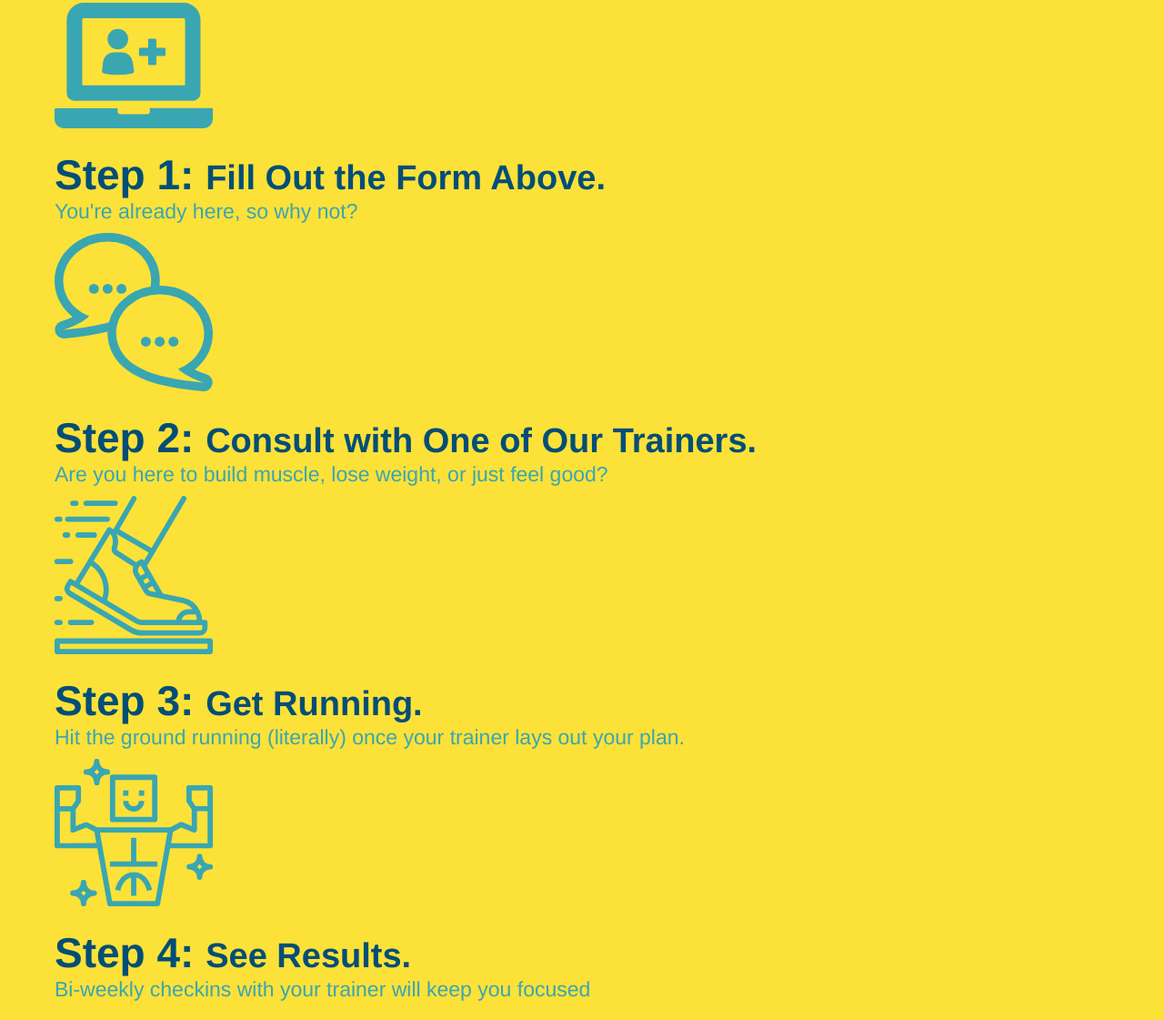
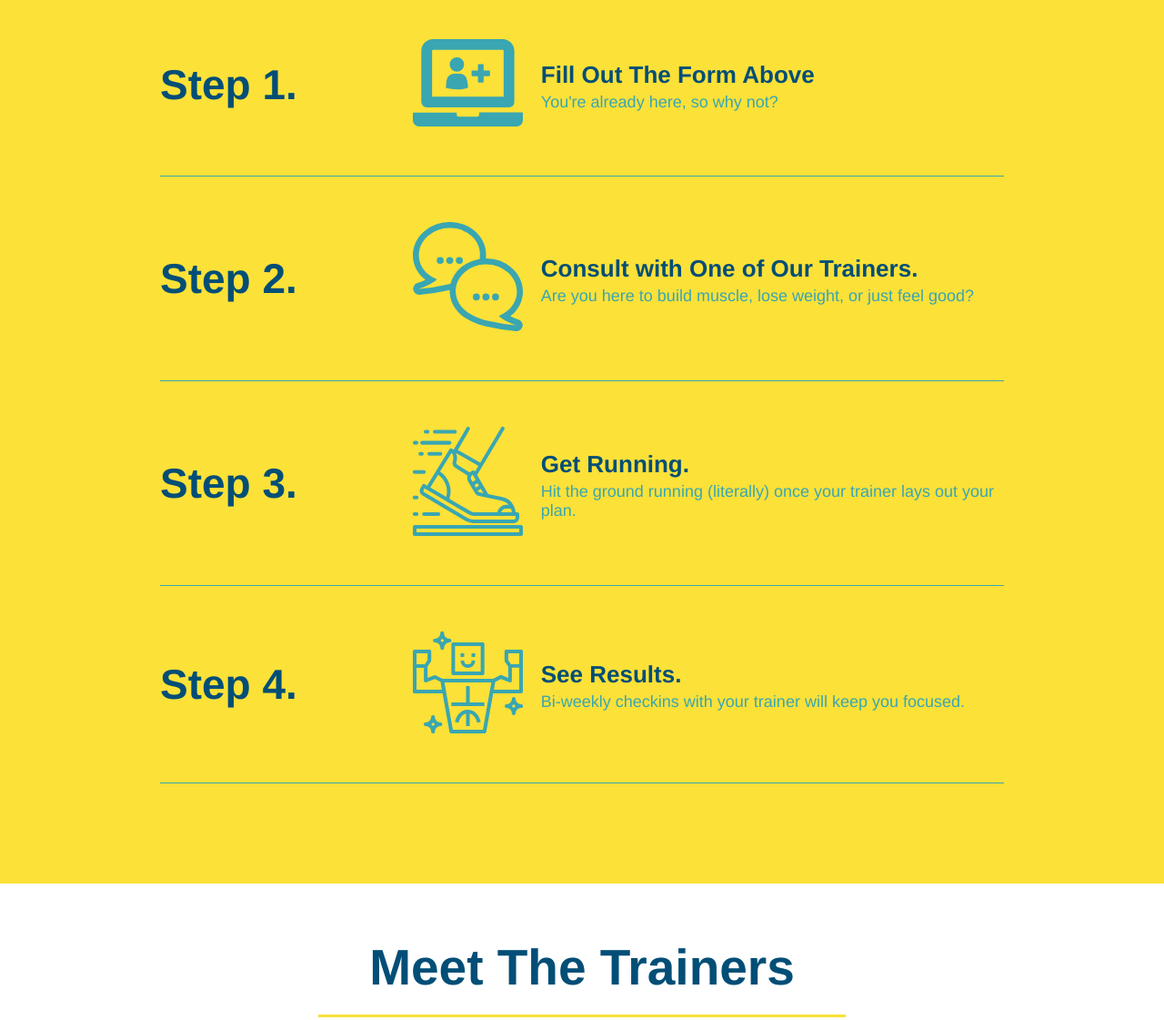
Before and after one commit to brandonmcguire1992/run-buddy, a plain HTML site: page index.html in a window 1280 px wide. Shown: the part 1415-2536 px from the top of the page at 91% size. Drawn offline with Linux system fonts and the light colour scheme.

Commit message:
add flexbox to the steps

```diff
--- a/assets/css/style.css
+++ b/assets/css/style.css
@@ -177,28 +177,51 @@ section {
     border-color: #39a6b2;
 }
 
-.step div {
-    margin-bottom: 80px;
+.step {
+    margin: 50px auto;
+    padding-bottom: 50px;
+    width: 80%;
+    border-bottom: 1px solid #39a6b2;
+    display: flex;
+    flex-wrap: wrap;
+    align-items: center;
+    justify-content: space-between;
 }
 
-.steps img {
-    width: 15%;
-    margin: 10px 0;
+.step h3 {
+    color: #024e76;
+    font-size: 46px;
+    flex: 1 30%;
 }
 
-.steps h3 {
-    color: #024e76;
-    font-size: 46px;
-    margin-top: 10px;
+.step-info {
+    flex: 2 70%;
+    display: flex;
+    flex-wrap: wrap;
+    align-items: center;
 }
 
-.steps p {
-    color: #39a6b2;
-    font-size: 23px;
+.step-img {
+    flex: 1 12%;
+    margin-right: 20px;
 }
 
-.steps span {
-    font-size: 38px;
+.step-img img {
+    max-width: 100%;
+}
+.step-text {
+    flex: 12;
+}
+
+.step-text p {
+    color: #39a6b2;
+    font-size: 18px;
+}
+
+.step-text h4 {
+    font-size: 26px;
+    line-height: 1.5;
+    color: #024e76;
 }
 
 .trainers {
--- a/index.html
+++ b/index.html
@@ -83,49 +83,92 @@
 
     <!-- "what we do" section -->
     <section id="what-we-do" class="intro">
+      <div class="flex-row">
        <h2 class="section-title primary-border">What We Do</h2>
+      </div>
+      <div class="flex-row">
        <p>
            butcher selfies chambray shabby chic gentrify readymade yr Echo Park XOXO Tumblr normcore Banksy direct trade Blue Bottle chillwave you probably haven't heard of them single-origin coffee Vice fanny pack fixie Odd Future Austin fingerstache pickled twee synth Wes Anderson thundercats viral bitters flannel meggings narwhal Marfa Schlitz sustainable Intelligentsia umami deep v craft
        </p>
+      </div>
     </section>
 
     <!-- "what you do" section -->
     <section id="what-you-do" class="steps">
+       <div class="flex-row">
         <h2 class="section-title secondary-border">What You Do</h2>
-
+       </div>
        <div>
            <!-- insert this img element-->
+           <div class="step">
+            <h3>Step 1.</h3>
+            <div class="step-info">
+              <div class="step-img">
                 <img src="./assets/images/step-1.svg" alt="" />
-           <h3>Step 1: <span>Fill Out the Form Above.</span></h3>
+              </div>
+              <div class="step-text">
+                <h4>Fill Out The Form Above</h4>
                 <p>You're already here, so why not?</p>
+              </div>
+            </div>
+          </div>
        </div>
 
        <div>
            <!-- insert image -->
+           <div class="step">
+            <h3>Step 2.</h3>
+            <div class="step-info">
+              <div class="step-img">
                 <img src="./assets/images/step-2.svg" alt="" />
-           <h3>Step 2: <span>Consult with One of Our Trainers.</span></h3>
+              </div>
+              <div class="step-text">
+                <h4>Consult with One of Our Trainers.</h4>
                 <p>Are you here to build muscle, lose weight, or just feel good?</p>
+              </div>
+            </div>
+          </div>
        </div>
 
        <div>
            <!-- insert image -->
+           <div class="step">
+            <h3>Step 3.</h3>
+            <div class="step-info">
+              <div class="step-img">
                 <img src="./assets/images/step-3.svg" alt="" />
-           <h3>Step 3: <span>Get Running.</span></h3>
+              </div>
+              <div class="step-text">
+                <h4>Get Running.</h4>
                 <p>Hit the ground running (literally) once your trainer lays out your plan.</p>
+              </div>
+            </div>
+          </div>
        </div>
 
        <div>
            <!-- insert image -->
-           <img src="./assets/images/step-4.svg" />
-           <h3>Step 4: <span>See Results.</span></h3>
-           <p>Bi-weekly checkins with your trainer will keep you focused</p>
+           <div class="step">
+            <h3>Step 4.</h3>
+            <div class="step-info">
+              <div class="step-img">
+                <img src="./assets/images/step-4.svg" alt="" />
+              </div>
+              <div class="step-text">
+                <h4>See Results.</h4>
+                <p>Bi-weekly checkins with your trainer will keep you focused.</p>
+              </div>
+            </div>
+          </div>
        </div>
     </section>
 
     <!-- "meet the trainers" section -->
     <section id="your-trainers" class="trainers">
+       <div class="flex-row">
         <h2 class="section-title primary-border">
            Meet The Trainers</h2>
+       </div>
         <article class="trainer">
             <img src="./assets/images/trainer-1.jpg" alt="Arron Stephens in his workout clothes, ready to pump iron" />
             <div class="trainer-bio text-left">
@@ -166,7 +209,9 @@
 
     <!-- "reach out" section -->
     <section id="#reach-out" class="contact">
+      <div class="flex-row">
         <h2 class="section-title secondary-border">Reach Out</h2>
+      </div>
          <div class="contact-info">
           <iframe src="https://www.google.com/maps/embed?pb=!1m18!1m12!1m3!1d3399.3142506820295!2d-103.0067581855157!3d31.57042925182858!2m3!1f0!2f0!3f0!3m2!1i1024!2i768!4f13.1!3m3!1m2!1s0x86fae4c68d1cf331%3A0x7b4b0b6f0c86333e!2s515%20Crane%20Ave%2C%20Wickett%2C%20TX%2079788!5e0!3m2!1sen!2sus!4v1590167667108!5m2!1sen!2sus"
             width="400"
```
Lines whose indentation alone changed are shown as unchanged.
